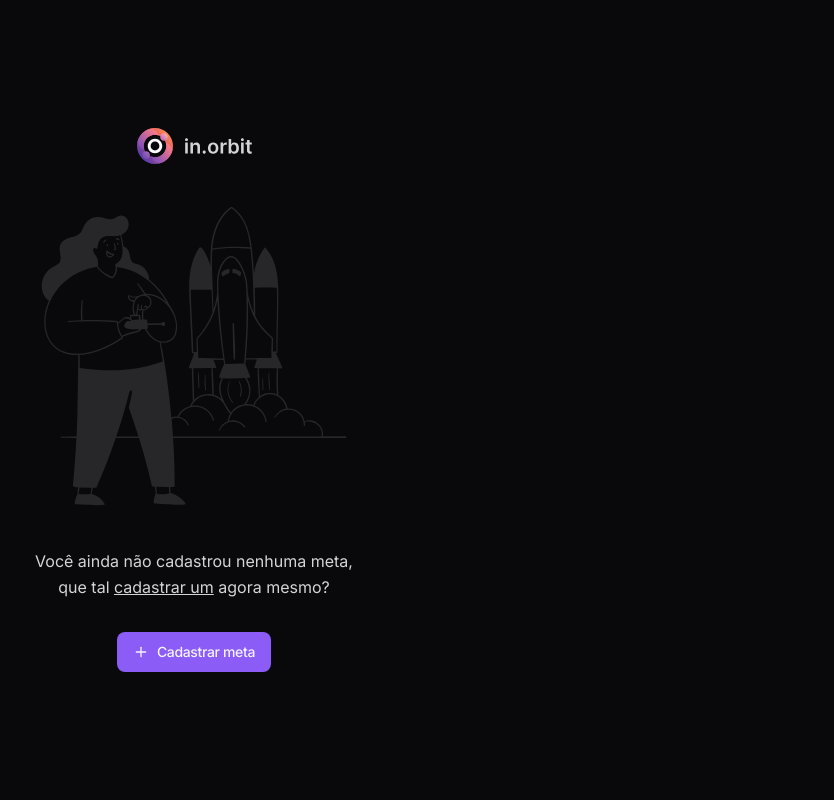
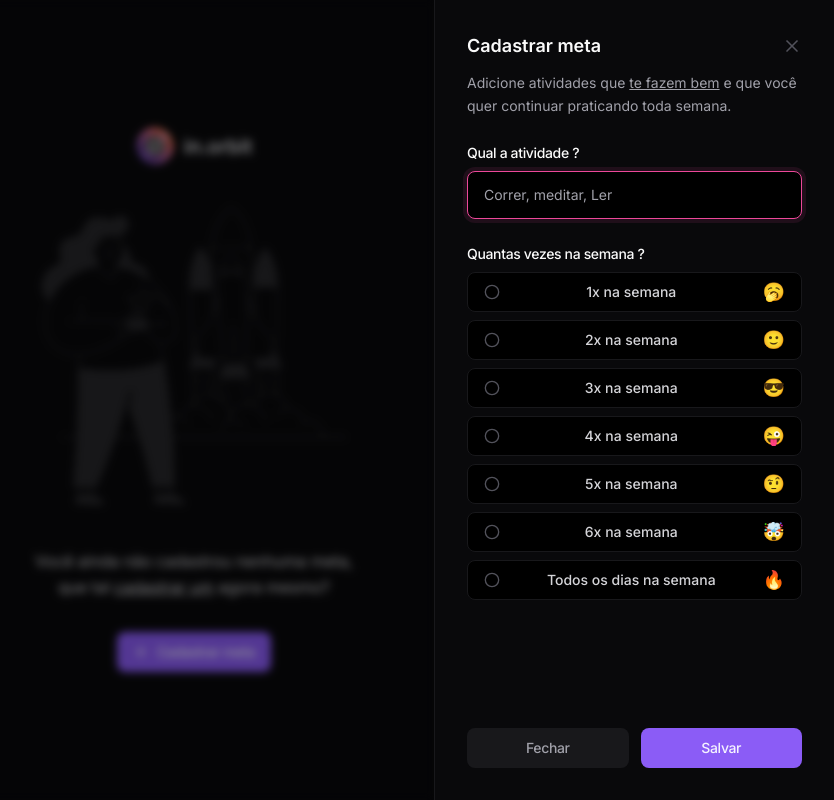
Before and after one commit to renyzeraa/achieve-goals-front, a React (Vite) app: page / in a window 1280 px wide. Both pictures are taken after a click on the button "Cadastrar meta". Shown: the whole page, without its empty margins (446-1280 px from the left). Built offline with nearby package versions, Linux system fonts and the light colour scheme.

Commit message:
feat: finalizado modal de criar primeira meta ao iniciar a aplicação

```diff
--- a/package.json
+++ b/package.json
@@ -12,6 +12,7 @@
   "dependencies": {
     "@radix-ui/react-dialog": "^1.1.1",
     "@radix-ui/react-progress": "^1.1.0",
+    "@radix-ui/react-radio-group": "^1.2.0",
     "lucide-react": "^0.441.0",
     "react": "^18.3.1",
     "react-dom": "^18.3.1",
--- a/src/app.tsx
+++ b/src/app.tsx
@@ -1,19 +1,110 @@
 import logo from './assets/logo-in-orbit.svg'
 import letsStartIllustration from './assets/lets-start-illustration.svg'
-import { Plus } from 'lucide-react'
+import { Plus, X } from 'lucide-react'
+import { Button } from './components/ui/button'
+import { Dialog, DialogClose, DialogContent, DialogDescription, DialogTitle, DialogTrigger } from './components/ui/dialog'
+import { Label } from './components/ui/label'
+import { Input } from './components/ui/input'
+import { RadioGroup, RadioGroupIndicator, RadioGroupItem } from './components/ui/radio-group'
+import { useEffect, useState } from 'react'
 
 export function App() {
+  const [windowHeight, setWindowHeight] = useState<number>(window.innerHeight);
+  const smallWindow = windowHeight < 680
+
+  const handleResize = () => {
+    setWindowHeight(window.innerHeight);
+  };
+
+  useEffect(() => {
+    window.addEventListener('resize', handleResize);
+    return () => {
+      window.removeEventListener('resize', handleResize);
+    };
+  });
+
   return (
+    <Dialog>
       <div className="h-screen flex justify-center flex-col items-center gap-8">
         <img src={logo} alt="Logo do site" />
         <img src={letsStartIllustration} alt="Ilustração para iniciar suas metas" />
         <p className="text-zinc-300 leading-relaxed max-w-80 text-center">
           Você ainda não cadastrou nenhuma meta, que tal <span className='underline'>cadastrar um</span> agora mesmo?
         </p>
-      <button type='button' className="flex items-center focus-visible:outline-violet-900 text-violet-50 gap-2 py-2.5 px-4 rounded-lg bg-violet-500 hover:bg-violet-600 transition-colors text-sm font-medium tracking-tight">
+        <DialogTrigger asChild>
+          <Button>
             <Plus className='size-4' />
             <span>Cadastrar meta</span>
-      </button>
+          </Button>
+        </DialogTrigger>
       </div>
+      <DialogContent>
+        <section className='flex flex-col gap-6 h-full'>
+          <header className='flex flex-col gap-3'>
+            <div className='flex items-center justify-between'>
+              <DialogTitle>Cadastrar meta</DialogTitle>
+              <DialogClose title='Fechar'><X className='size-5 text-zinc-600' /></DialogClose>
+            </div>
+            <DialogDescription>
+              Adicione atividades que <span className='underline'>te fazem bem</span> e que você quer continuar praticando toda semana.
+            </DialogDescription>
+          </header>
+          <form action="" className='flex flex-1 flex-col justify-between'>
+            <div className='flex flex-col gap-6'>
+              <div className='flex flex-col gap-2'>
+                <Label htmlFor='title'>Qual a atividade ?</Label>
+                <Input id='title' placeholder='Correr, meditar, Ler' type='text' autoFocus />
+              </div>
+              <div className='flex flex-col gap-2'>
+                <Label>Quantas vezes na semana ?</Label>
+                <RadioGroup style={smallWindow ? { flexWrap: 'wrap', flexDirection: 'row' } : {}}>
+                  <RadioGroupItem value="1" style={smallWindow ? { width: '50%', flex: '1 1 0%' } : {}}>
+                    <RadioGroupIndicator />
+                    <span className='text-zinc-300 text-sm font-medium leading-none'>1x na semana</span>
+                    <span className='text-lg leading-none'>🥱</span>
+                  </RadioGroupItem>
+                  <RadioGroupItem value="2" style={smallWindow ? { width: '50%', flex: '1 1 0%' } : {}}>
+                    <RadioGroupIndicator />
+                    <span className='text-zinc-300 text-sm font-medium leading-none'>2x na semana</span>
+                    <span className='text-lg leading-none'>🙂</span>
+                  </RadioGroupItem>
+                  <RadioGroupItem value="3" style={smallWindow ? { width: '50%', flex: '1 1 0%' } : {}}>
+                    <RadioGroupIndicator />
+                    <span className='text-zinc-300 text-sm font-medium leading-none'>3x na semana</span>
+                    <span className='text-lg leading-none'>😎</span>
+                  </RadioGroupItem>
+                  <RadioGroupItem value="4" style={smallWindow ? { width: '50%', flex: '1 1 0%' } : {}}>
+                    <RadioGroupIndicator />
+                    <span className='text-zinc-300 text-sm font-medium leading-none'>4x na semana</span>
+                    <span className='text-lg leading-none'>😜</span>
+                  </RadioGroupItem>
+                  <RadioGroupItem value="5" style={smallWindow ? { width: '50%', flex: '1 1 0%' } : {}}>
+                    <RadioGroupIndicator />
+                    <span className='text-zinc-300 text-sm font-medium leading-none'>5x na semana</span>
+                    <span className='text-lg leading-none'>🤨</span>
+                  </RadioGroupItem>
+                  <RadioGroupItem value="6" style={smallWindow ? { width: '50%', flex: '1 1 0%' } : {}}>
+                    <RadioGroupIndicator />
+                    <span className='text-zinc-300 text-sm font-medium leading-none'>6x na semana</span>
+                    <span className='text-lg leading-none'>🤯</span>
+                  </RadioGroupItem>
+                  <RadioGroupItem value="7" style={smallWindow ? { width: '50%', flex: '1 1 0%' } : {}}>
+                    <RadioGroupIndicator />
+                    <span className='text-zinc-300 text-sm font-medium leading-none'>Todos os dias na semana</span>
+                    <span className='text-lg leading-none'>🔥</span>
+                  </RadioGroupItem>
+                </RadioGroup>
+              </div>
+            </div>
+            <div className='flex gap-3 items-center'>
+              <DialogClose asChild>
+                <Button type='button' className='flex-1' variant='secondary'>Fechar</Button>
+              </DialogClose>
+              <Button type='submit' className='flex-1'>Salvar</Button>
+            </div>
+          </form>
+        </section>
+      </DialogContent>
+    </Dialog>
   )
 }
```
Also changed, not shown: 1 other file (tests, documents, lock files or other folders). Lines whose indentation alone changed are shown as unchanged.
